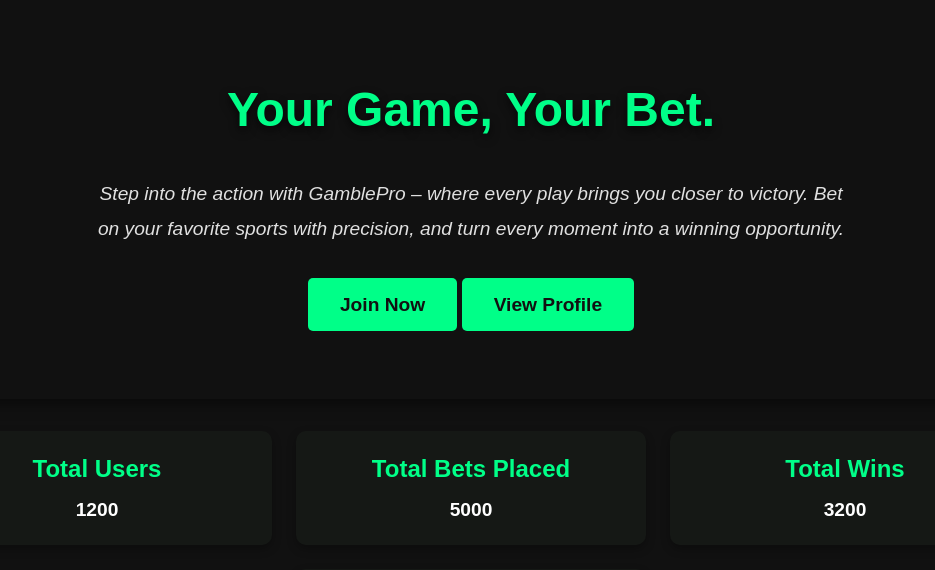
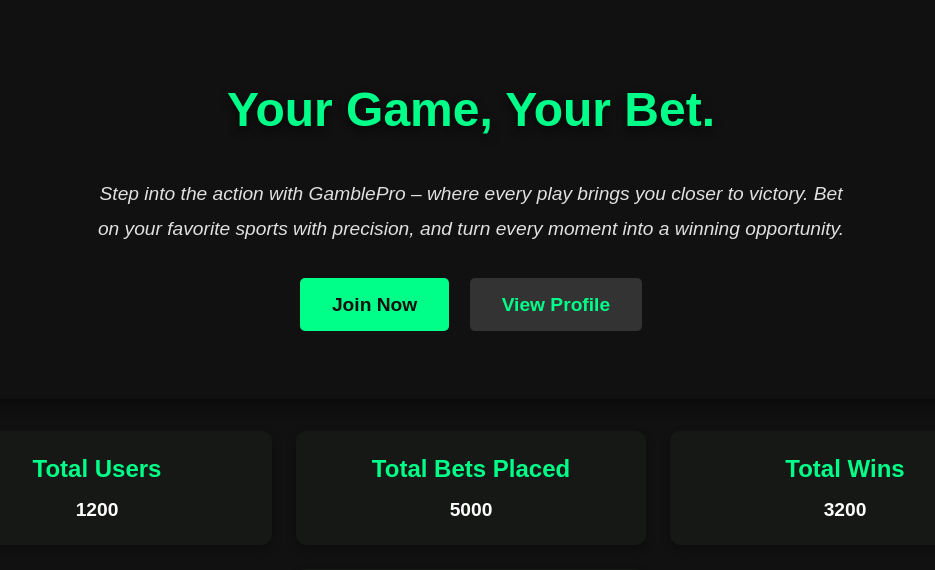
Before and after one commit to CrimsonW23/AgileWebDev3403-BookiesWebsite, a Flask app: page / in a window 1280 px wide. Shown: the part 67-637 px from the top of the page, without its empty margins (169-1104 px from the left). Run offline with Flask 3, Linux system fonts and the light colour scheme.

Commit message:
Update global_home.css - Profile button css
Added css styling for the profile button. Again temporary, and will be changed later on.

```diff
--- a/static/css/global_home.css
+++ b/static/css/global_home.css
@@ -321,3 +321,14 @@
     margin-top: -0.5rem; /* Adjust spacing for error message */
     text-align: left; /* Align error message with inputs */
 }
+
+.welcome-text .profile-btn {
+    background-color: #333;
+    color: #00ff88;
+    margin-left: 1rem;
+}
+
+.welcome-text .profile-btn:hover {
+    background-color: #444;
+    color: #00cc6e;
+}
```
